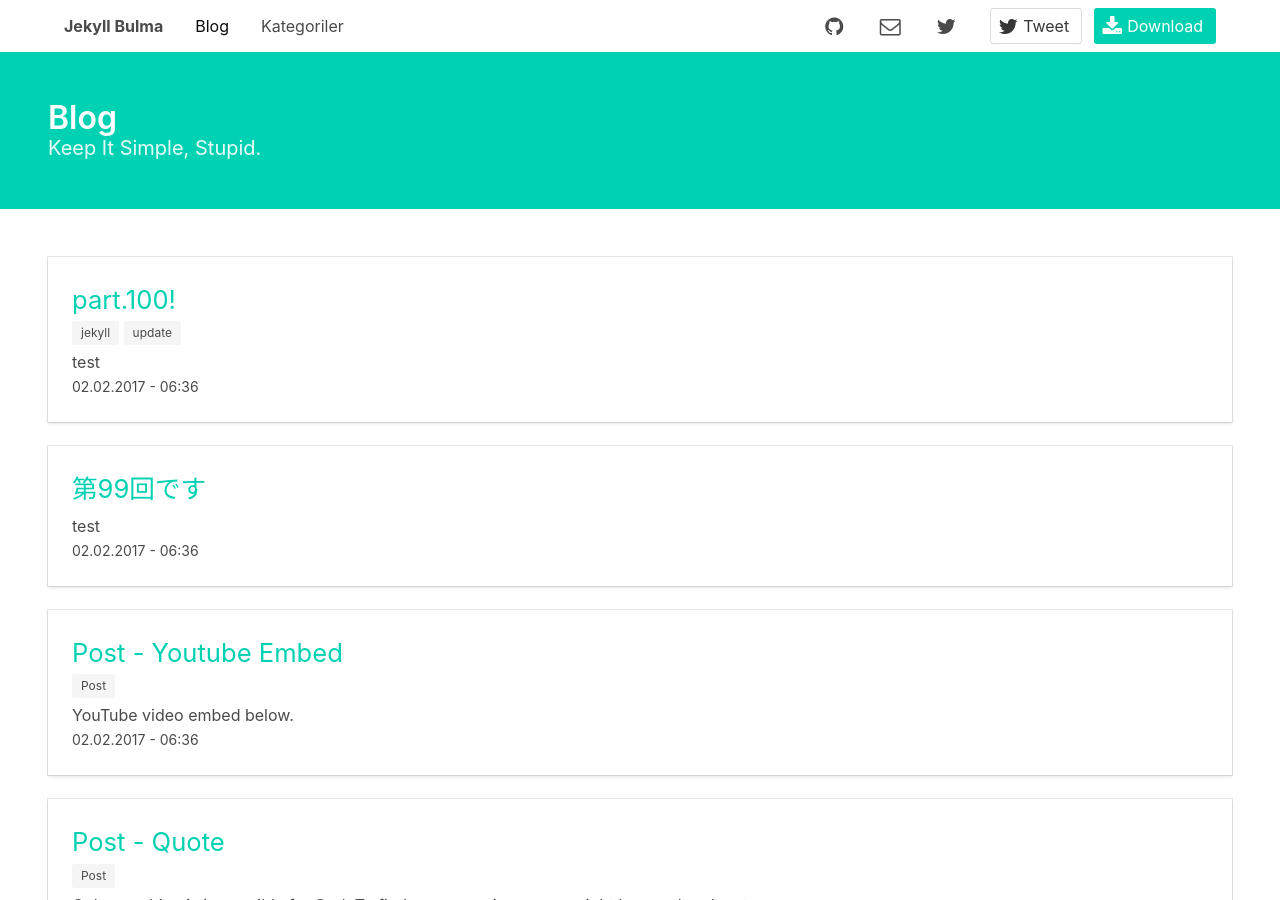
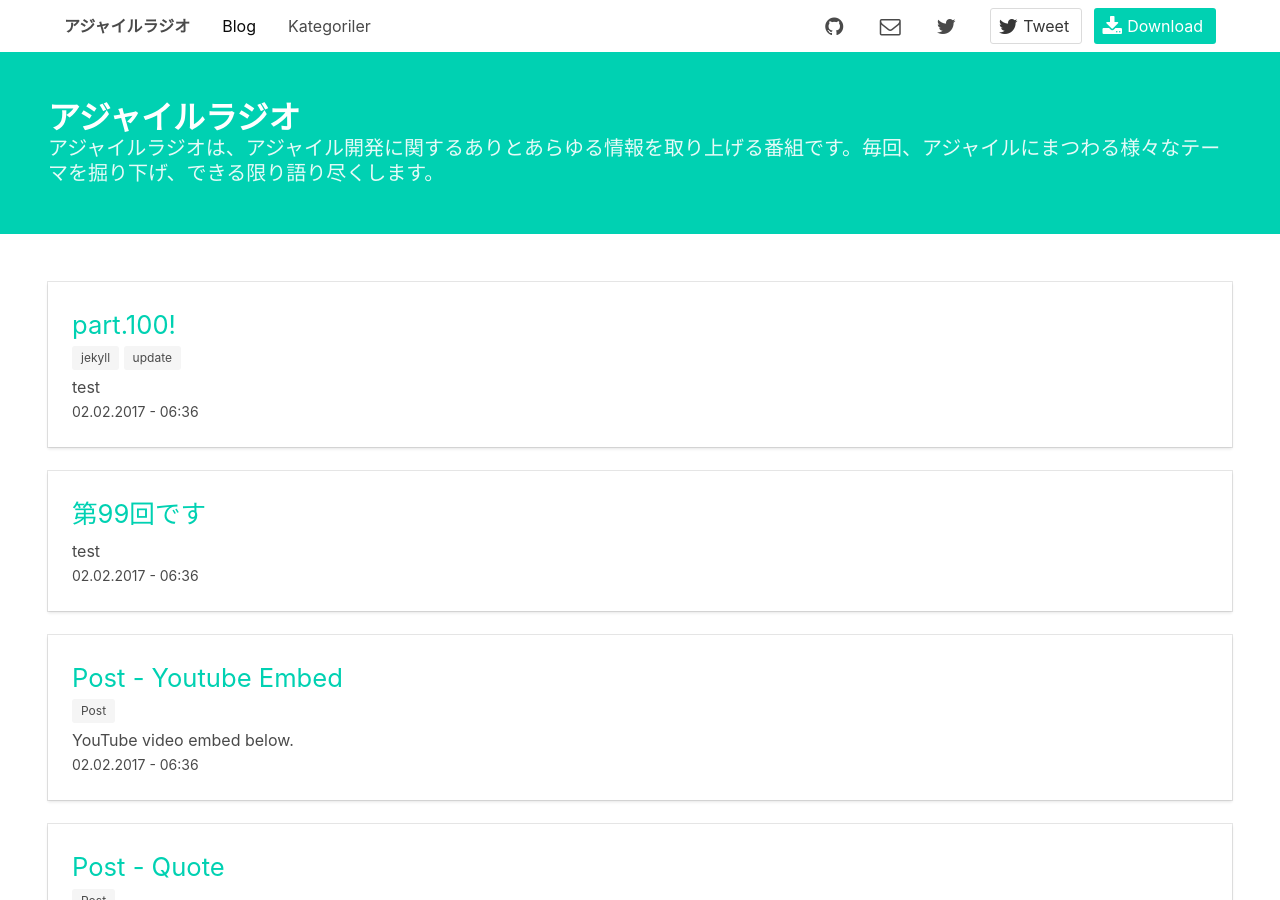
Before and after one commit to matsuoshi/matsuoshi.github.io.test, a Jekyll site: the page built from index.html, in a window 1280 px wide and 900 px high. Built offline with Jekyll 4.4.1, drawn with Linux system fonts in a browser that asks for light colours; nearby versions of some CDN libraries; library files that are not in the unit come from our copies; the list of posts is cut into pages by our own code; comment, search, counter and statistics services are not loaded.

Commit message:
feed調整

```diff
--- a/_config.yml
+++ b/_config.yml
@@ -1,24 +1,19 @@
-name: Jekyll Bulma
-description: "Jekyll Bulma Theme, Bulma.io CSS Framework Jekyll Template for Developers"
-url: http://erayaydin.github.io
-download: "https://github.com/erayaydin/jekyll-bulma/archive/master.zip"
+name: アジャイルラジオ
+description: "アジャイルラジオは、アジャイル開発に関するありとあらゆる情報を取り上げる番組です。毎回、アジャイルにまつわる様々なテーマを掘り下げ、できる限り語り尽くします。"
+url: http://agileradio.github.io
 social:
+  email: agileradio@example.com
   github: erayaydin
-  email: aydineray@mail.com
   facebook:
   twitter: erayaydi
-  instagram:
-  tumblr:
 author:
-  name: Eray AYDIN
-  bio: "Senior PHP Developer and Linux System Administrator, Free Software Fan, Archy (On Way Trust User), Junior Game Developer"
-  email: aydineray@mail.com
-  image: /assets/images/author.jpg
+  name: AgileRadio
+  bio: "アジャイルラジオは、スクラム道関西の協力でお送りしています。"
+  email: agileradio@example.com
+  image: http://agileradio.github.io/assets/img/agileradio_banner_1400x1400.jpg
   github: erayaydin
   facebook: erayaydi
   twitter: erayaydi
-  instagram:
-  tumblr:
   show_on_post: true
 permalink: /:categories/:title/
 sass:
@@ -29,8 +24,8 @@ markdown: kramdown
 
 plugins:
   - jekyll-paginate
-  - jekyll-feed
   - jekyll-gist
+#  - jekyll-feed
 
 exclude:
   - Gemfile
@@ -39,3 +34,4 @@ exclude:
   - LICENSE
   - CNAME
   - vendor
+  - .idea
--- /dev/null
+++ b/_layouts/feed.html
@@ -0,0 +1 @@
+{{ content }}
--- a/index.html
+++ b/index.html
@@ -5,10 +5,10 @@ layout: default
     <div class="hero-body">
         <div class="container is-fluid">
             <h1 class="title">
-                Blog
+                {{ site.name }}
             </h1>
             <h2 class="subtitle">
-                Keep It Simple, Stupid.
+                {{ site.description }}
             </h2>
         </div>
     </div>
```
Also changed, not shown: index.xml (added, +41 -0 lines), 1 other file.
